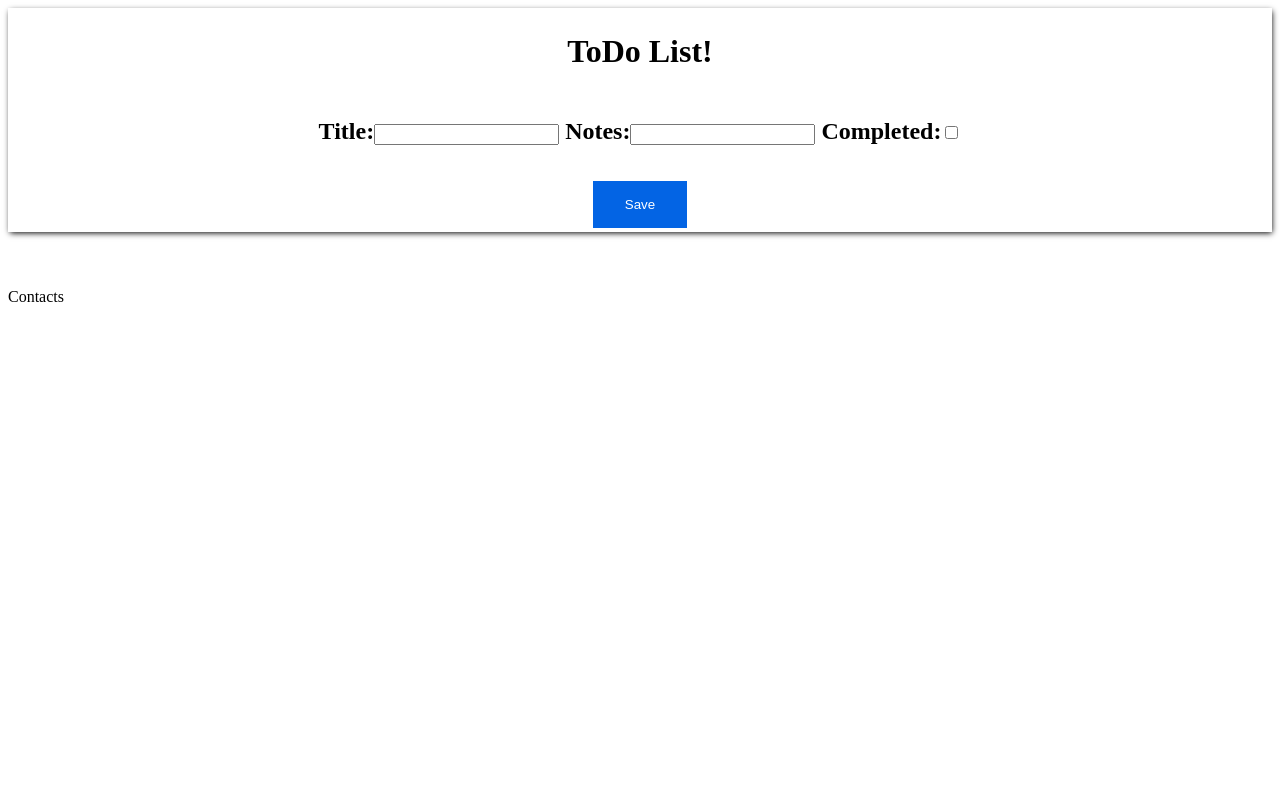
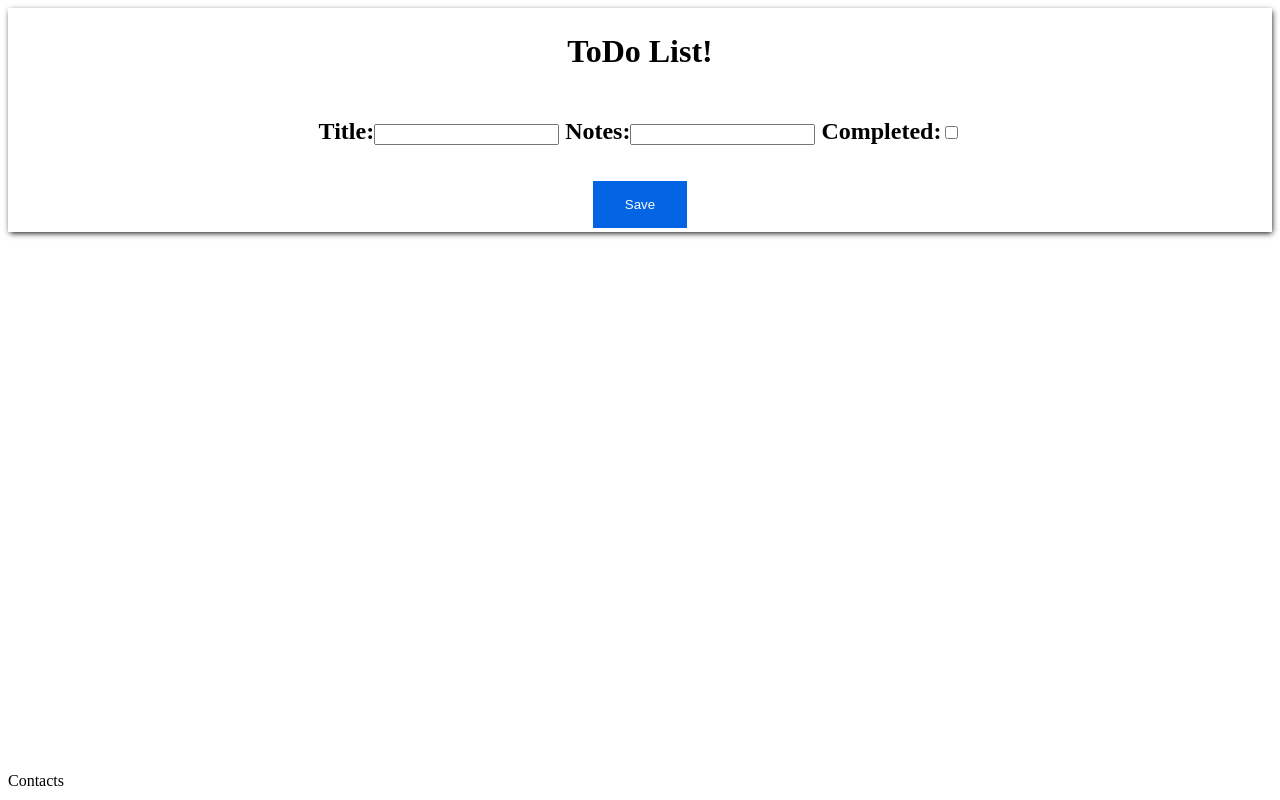
Before and after one commit to ShaneWD/ToDo, a Django app: page / in a window 1280 px wide. Run offline with Django 3.2, Linux system fonts and the light colour scheme; data that the repository does not hold is empty.

Commit message:
footer now stays at the bottom

```diff
--- a/main/templates/main/home.html
+++ b/main/templates/main/home.html
@@ -61,7 +61,7 @@
             {%endfor %}
 
         </main>
-        <footer>
+        <footer id="footer">
             <br/>
             <br/>
             <p1>Contacts</p1>
--- a/static/CSS/style.css
+++ b/static/CSS/style.css
@@ -78,3 +78,11 @@ input[type=button], input[type=submit], input[type=reset] {
   margin: 4px 2px;
   cursor: pointer;
 }
+
+
+#footer {
+  position: absolute;
+  bottom: 0;
+  width: 90%;
+  height: 8%;
+}
```
